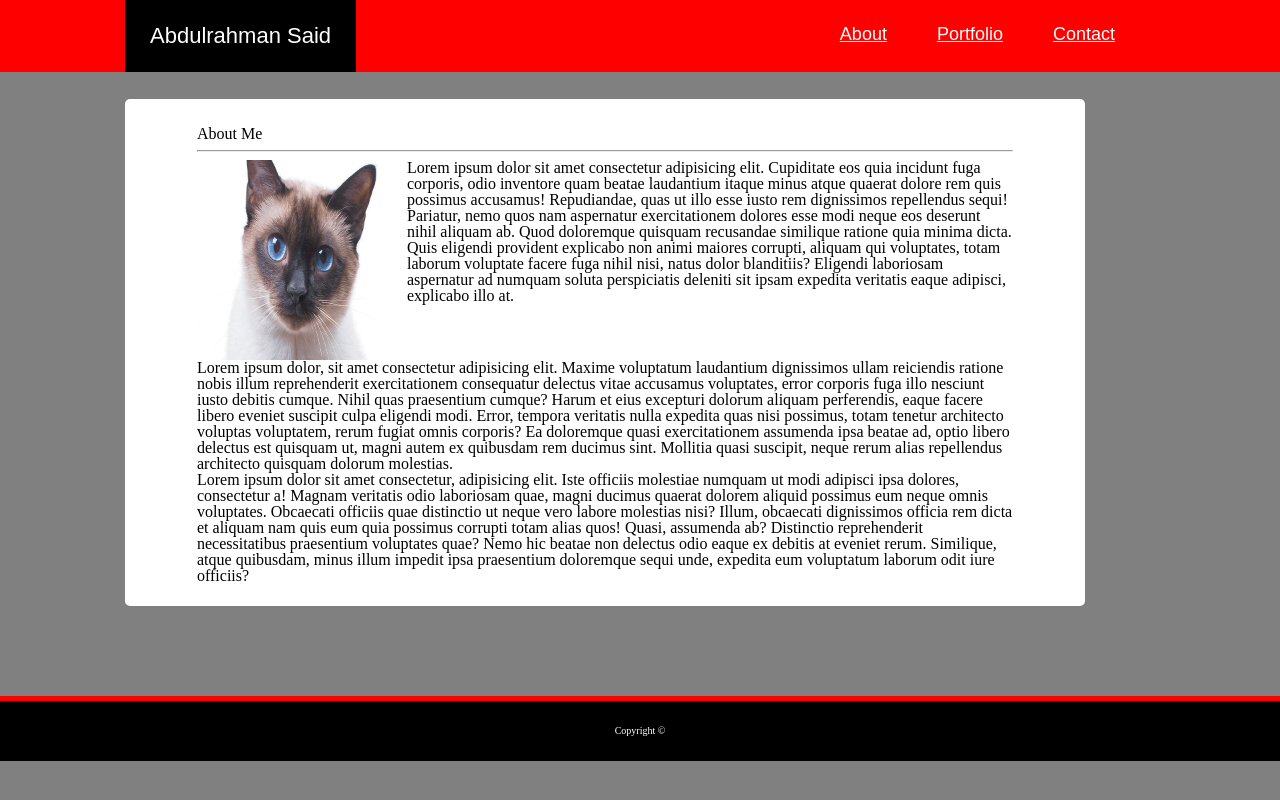
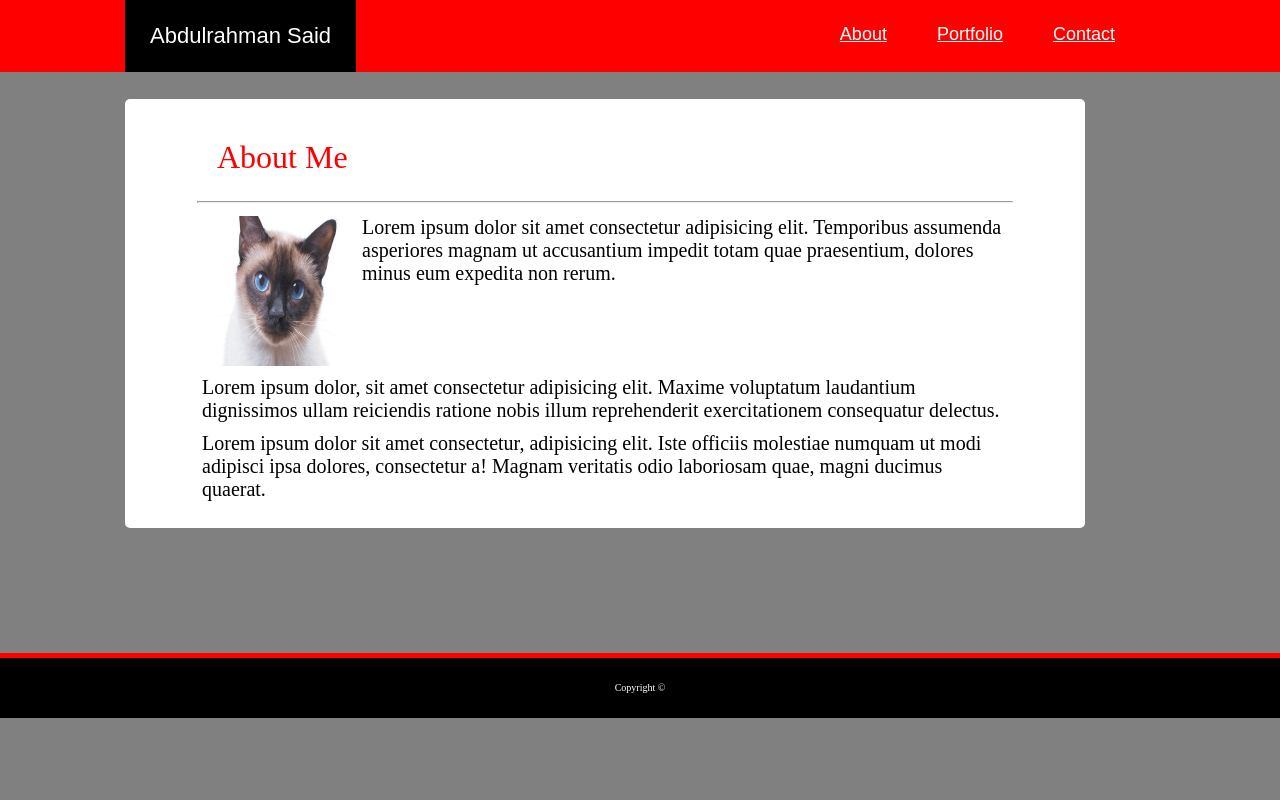
Before and after one commit to AbdulSaid/hardhw, a plain HTML site: page index.html in a window 1280 px wide. Drawn offline with Linux system fonts and the light colour scheme; a script that the page names is missing.

Commit message:
fix padding

```diff
--- a/contact.css
+++ b/contact.css
@@ -61,6 +61,12 @@ body {
   color: black;
 }
 
+.picmid {
+  width: 816px;
+  margin: 0 auto;
+  overflow: hidden;
+}
+
 input[type='text'],
 select,
 textarea {
@@ -90,13 +96,18 @@ input[type='submit']:hover {
 .midpic {
   border-radius: 5px;
   background-color: #ffffff;
-  padding: 20px;
+  padding: 35px;
   width: 960px;
   length: 960px;
   margin: 27px 30px 30px 125px;
   border-style: solid;
   border-color: white;
   border-width: 2px;
+}
+h1 {
+  padding: 5px;
+  font-size: 200%;
+  color: red;
 }
 
 .footer {
@@ -108,5 +119,4 @@ input[type='submit']:hover {
   border-top-color: red;
   border-top-style: solid;
   padding: 25px;
-  margin-top: 90px;
 }
--- a/index.css
+++ b/index.css
@@ -86,9 +86,14 @@ img {
 
 p {
   float: right;
+  padding: 5px;
+  font-size: 20px;
+  line-height: initial;
 }
 h1 {
-  padding-top: 5px;
+  padding: 20px;
+  font-size: 200%;
+  color: red;
 }
 .footer {
   background: black;
@@ -99,5 +104,5 @@ h1 {
   border-top-color: red;
   border-top-style: solid;
   padding: 25px;
-  margin-top: 90px;
+  margin-top: 125px;
 }
--- a/index.html
+++ b/index.html
@@ -34,34 +34,18 @@
 
     <div class="middle">
         <div class="midabout">
-            <h1>About Me</h1>
+
+            <h1 id="am">About Me</h1>
             <hr>
 
             <div class="midpic">
                 <p>
-                    <img src="cat.jpg" alt="PictureofMe" width="200px" height="200px">Lorem ipsum dolor sit amet consectetur adipisicing elit. Cupiditate eos quia incidunt fuga corporis,
-                    odio inventore quam beatae laudantium itaque minus atque quaerat dolore rem quis possimus accusamus!
-                    Repudiandae, quas ut illo esse iusto rem dignissimos repellendus sequi! Pariatur, nemo quos nam aspernatur
-                    exercitationem dolores esse modi neque eos deserunt nihil aliquam ab. Quod doloremque quisquam recusandae
-                    similique ratione quia minima dicta. Quis eligendi provident explicabo non animi maiores corrupti, aliquam
-                    qui voluptates, totam laborum voluptate facere fuga nihil nisi, natus dolor blanditiis? Eligendi laboriosam
-                    aspernatur ad numquam soluta perspiciatis deleniti sit ipsam expedita veritatis eaque adipisci, explicabo
-                    illo at.</p>
+                    <img src="cat.jpg" alt="PictureofMe" width="150px" height="150px">Lorem ipsum dolor sit amet consectetur adipisicing elit. Temporibus assumenda asperiores magnam ut accusantium
+                    impedit totam quae praesentium, dolores minus eum expedita non rerum.</p>
                 <p>Lorem ipsum dolor, sit amet consectetur adipisicing elit. Maxime voluptatum laudantium dignissimos ullam
-                    reiciendis ratione nobis illum reprehenderit exercitationem consequatur delectus vitae accusamus voluptates,
-                    error corporis fuga illo nesciunt iusto debitis cumque. Nihil quas praesentium cumque? Harum et eius
-                    excepturi dolorum aliquam perferendis, eaque facere libero eveniet suscipit culpa eligendi modi. Error,
-                    tempora veritatis nulla expedita quas nisi possimus, totam tenetur architecto voluptas voluptatem, rerum
-                    fugiat omnis corporis? Ea doloremque quasi exercitationem assumenda ipsa beatae ad, optio libero delectus
-                    est quisquam ut, magni autem ex quibusdam rem ducimus sint. Mollitia quasi suscipit, neque rerum alias
-                    repellendus architecto quisquam dolorum molestias.</p>
+                    reiciendis ratione nobis illum reprehenderit exercitationem consequatur delectus.</p>
                 <p>Lorem ipsum dolor sit amet consectetur, adipisicing elit. Iste officiis molestiae numquam ut modi adipisci
-                    ipsa dolores, consectetur a! Magnam veritatis odio laboriosam quae, magni ducimus quaerat dolorem aliquid
-                    possimus eum neque omnis voluptates. Obcaecati officiis quae distinctio ut neque vero labore molestias
-                    nisi? Illum, obcaecati dignissimos officia rem dicta et aliquam nam quis eum quia possimus corrupti totam
-                    alias quos! Quasi, assumenda ab? Distinctio reprehenderit necessitatibus praesentium voluptates quae?
-                    Nemo hic beatae non delectus odio eaque ex debitis at eveniet rerum. Similique, atque quibusdam, minus
-                    illum impedit ipsa praesentium doloremque sequi unde, expedita eum voluptatum laborum odit iure officiis?</p>
+                    ipsa dolores, consectetur a! Magnam veritatis odio laboriosam quae, magni ducimus quaerat.</p>
 
             </div>
 
--- a/portfolio.css
+++ b/portfolio.css
@@ -65,6 +65,12 @@ body {
   margin-top: 50px;
 }
 
+h1 {
+  padding: 5px;
+  font-size: 200%;
+  color: red;
+}
+
 .bigportfolio {
   background: white;
   width: 960px;
@@ -81,6 +87,7 @@ body {
 .port11 {
   color: red;
   padding: 20px;
+  margin-left: 50px;
 }
 
 .sumofpictures {
```
Also changed, not shown: contact.html (+6 -3 lines).
